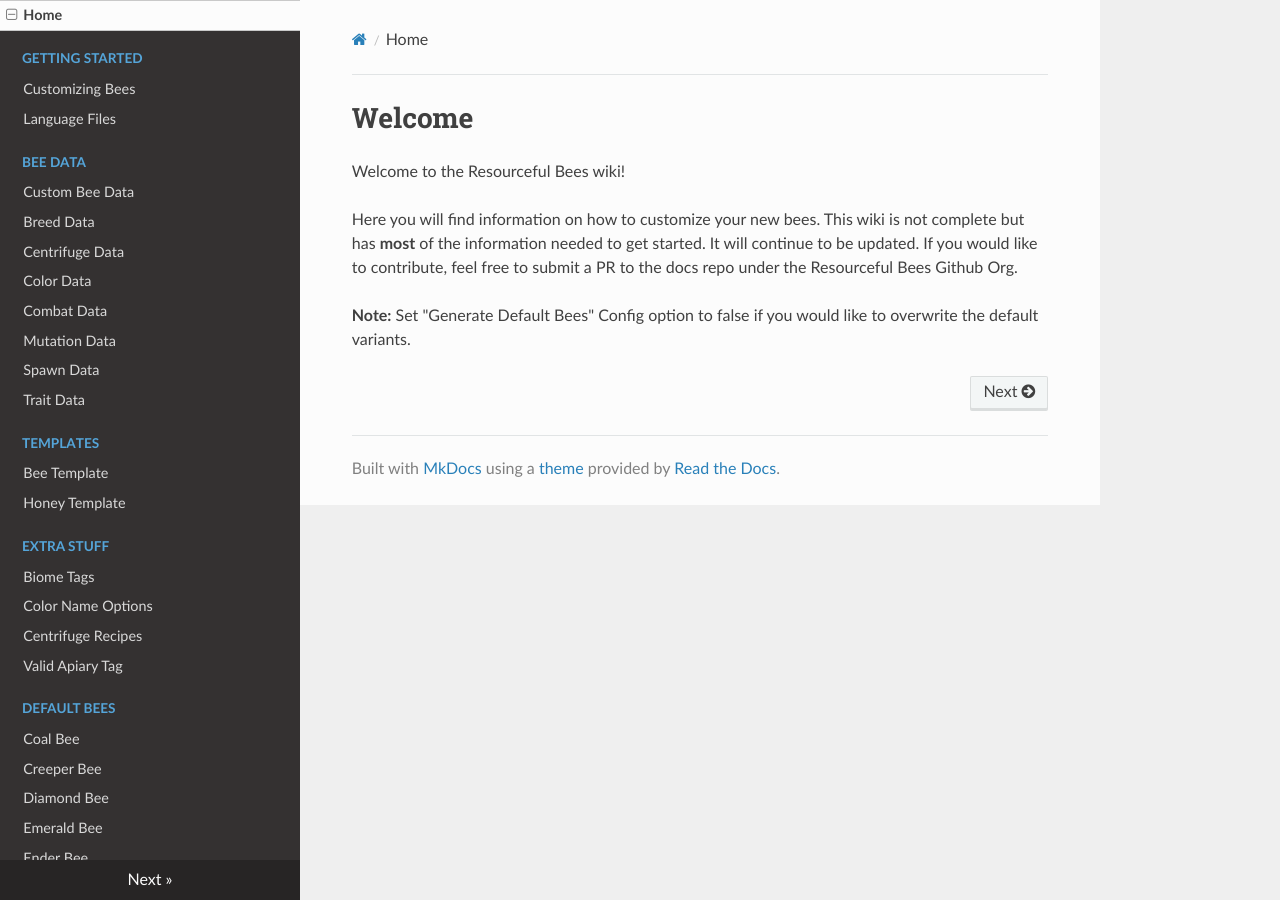
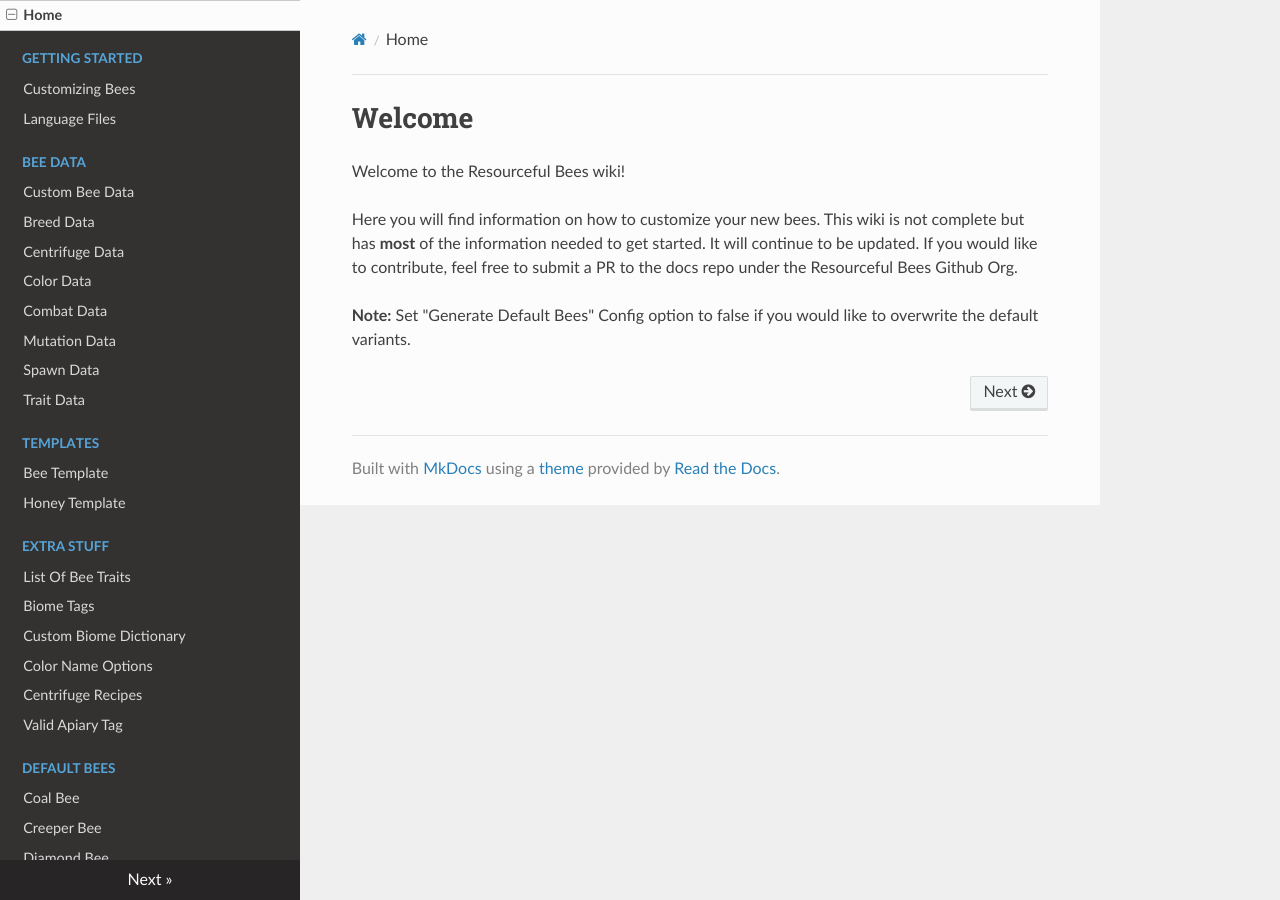
Before and after one commit to Team-Resourceful/ResourcefulBeesDocs, an MkDocs documentation site: the page built from docs/index.md, in a window 1280 px wide. Built offline with MkDocs 1.6.1, drawn with Linux system fonts in a browser that asks for light colours; nearby versions of some CDN libraries.

Commit message:
add list of traits and custom biome dictionary pages

```diff
--- a/mkdocs.yml
+++ b/mkdocs.yml
@@ -16,7 +16,9 @@ nav:
     - Bee Template : 'data_templates/bee_template.md'
     - Honey Template: 'data_templates/honey_template.md'
   - Extra Stuff :
+    - List Of Bee Traits: 'extra_stuff/list_bee_traits.md'
     - Biome Tags : 'extra_stuff/biome_tags.md'
+    - Custom Biome Dictionary: 'extra_stuff/custom_biome_dictionary.md'
     - Color Name Options : 'extra_stuff/color_names.md'
     - Centrifuge Recipes : 'extra_stuff/centrifuge_recipe.md'
     - Valid Apiary Tag : 'extra_stuff/valid_apiary_tag.md'
```
